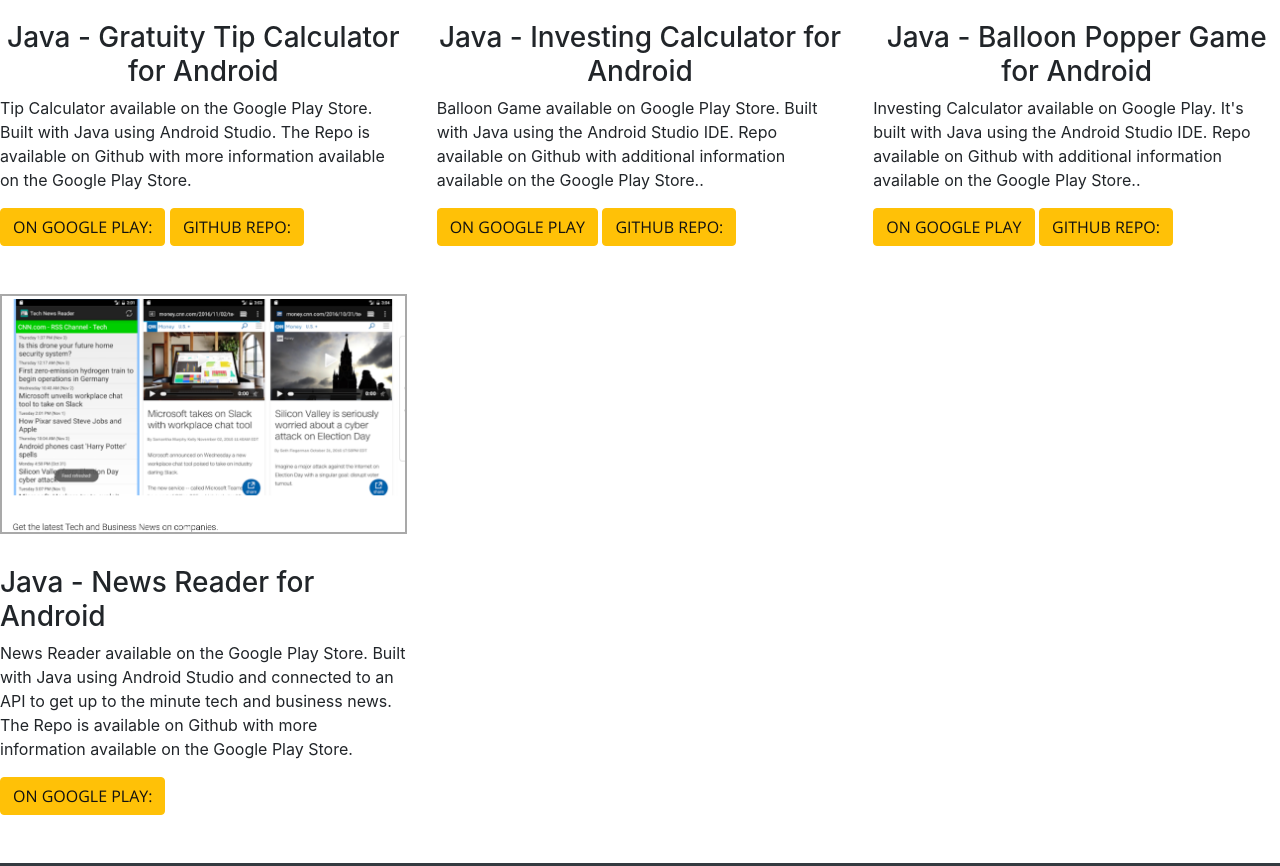
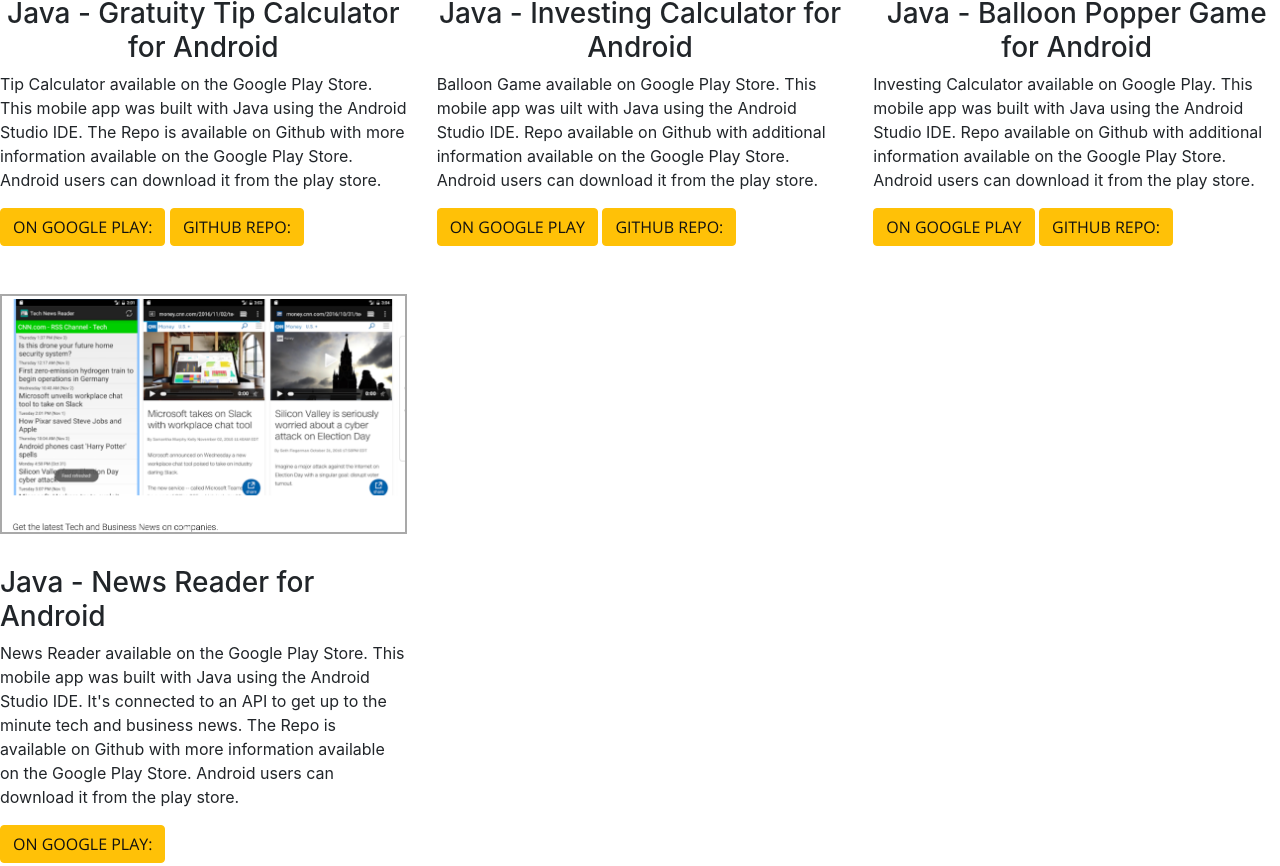
Before and after one commit to jimvickery/jimvickery.github.io, a website with bundled scripts: page index.html in a window 1280 px wide. Shown: the part 3017-3883 px from the top of the page. Built offline with nearby package versions, Linux system fonts and the light colour scheme.

Commit message:
Details modified.

```diff
--- a/index.html
+++ b/index.html
@@ -205,7 +205,7 @@
             <div class="col-lg-4 col-sm-6">
                 <h3 align="center">Ruby on Rails Site</h3>
                 <p>Bangazon Class Project - This site was a group project at NSS. It was built using Ruby on Rails,with an SQLite DB, and Paperclip for image proecssing. The site contains a shopping cart system with a full checkout system. To see it in action download it from Github and submit items for sale.</p>
-                <br> <br> <br> <br><br>
+                <br> <br> <br> <br>
                 <a href="https://github.com/FalmouthFalcons/iteration-4" class="btn btn-warning" role="button" target="_blank">Github Repo:</a>
 
               </div>
@@ -272,7 +272,7 @@
       <div class="row">
         <div class="col-lg-4 col-sm-6"><br>
             <h3 align="center">Java - Gratuity Tip Calculator for Android</h3>
-          <p> Tip Calculator available on the Google Play Store.  Built with Java using Android Studio. The Repo is available on Github with more information available on the Google Play Store.</p>
+          <p> Tip Calculator available on the Google Play Store.  This mobile app was built with Java using the Android Studio IDE. The Repo is available on Github with more information available on the Google Play Store. Android users can download it from the play store.</p>
         <a href="https://play.google.com/store/apps/details?id=com.investprofits.jimvickery.tipcalculator" class="btn btn-warning" role="button" target="_blank">On Google Play:</a>
 
 
@@ -282,7 +282,7 @@
 
         <div class="col-lg-4 col-sm-6"><br>
             <h3 align="center">Java - Investing Calculator for Android</h3>
-            <p>Balloon Game available on Google Play Store. Built with Java using the Android Studio IDE. Repo available on Github with additional information available on the Google Play Store..</p>
+            <p>Balloon Game available on Google Play Store. This mobile app was uilt with Java using the Android Studio IDE. Repo available on Github with additional information available on the Google Play Store. Android users can download it from the play store.</p>
             <a href="https://play.google.com/store/apps/details?id=com.InvestProfits.jimvickery.investingreturncalculator" class="btn btn-warning" role="button" target="_blank">On Google Play</a>
 
             <a href="https://github.com/jimvickery/android_investing_calculator" class="btn btn-warning" role="button" target="_blank">Github Repo:</a>
@@ -291,7 +291,7 @@
 
           <div class="col-lg-4 col-sm-6"><br>
               <h3 align="center">Java - Balloon Popper Game for Android</h3>
-              <p>Investing Calculator available on Google Play. It's built with Java using the Android Studio IDE. Repo available on Github with additional information available on the Google Play Store..</p>
+              <p>Investing Calculator available on Google Play. This mobile app was built with Java using the Android Studio IDE. Repo available on Github with additional information available on the Google Play Store. Android users can download it from the play store.</p>
               <a href="https://play.google.com/store/apps/details?id=com.investprofits.jimvickery.balloonpopper" class="btn btn-warning" role="button" target="_blank">On Google Play</a>
               <a href="https://github.com/jimvickery/balloon_popper_game" class="btn btn-warning" role="button" target="_blank">Github Repo:</a>
 
@@ -362,7 +362,7 @@
           <div class="row">
 
               <div class="col-lg-4 col-sm-6"><br>
-                  <h3 align="center"><h3>Java - News Reader for Android</h3><p>News Reader available on the Google Play Store. Built with Java using Android Studio and connected to an API to get up to the minute tech and business news. The Repo is available on Github with more information available on the Google Play Store. </p>
+                  <h3 align="center"><h3>Java - News Reader for Android</h3><p>News Reader available on the Google Play Store. This mobile app was built with Java using the Android Studio IDE. It's connected to an API to get up to the minute tech and business news. The Repo is available on Github with more information available on the Google Play Store. Android users can download it from the play store.</p>
                 <a href="https://play.google.com/store/apps/details?id=com.InvestProfits.jimvickery.newsreader" class="btn btn-warning" role="button" target="_blank">on Google Play:</a>
 
 
```
